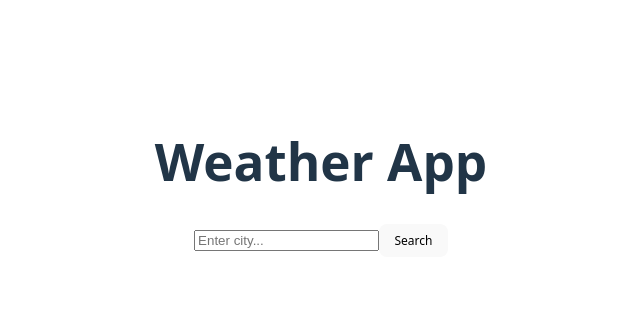
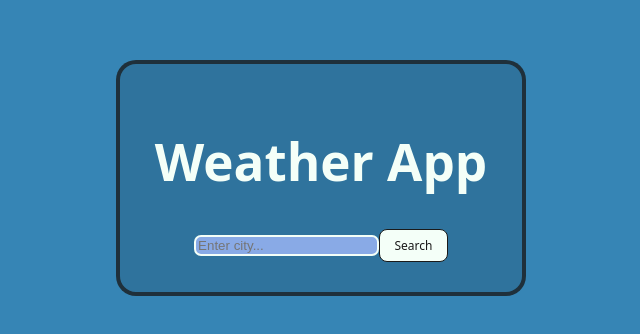
Before and after one commit to Ilyasin001/weather-app, a React (Vite) app in the folder WeatherApp/: page / in a window 1280 px wide. Shown: the part 222-556 px from the top of the page, without its empty margins (319-959 px from the left). Built offline with nearby package versions, Linux system fonts and the light colour scheme.

Commit message:
CSS changes

```diff
--- a/WeatherApp/src/App.css
+++ b/WeatherApp/src/App.css
@@ -3,8 +3,6 @@
   font-family: system-ui, Avenir, Helvetica, Arial, sans-serif;
   line-height: 1.5;
   font-weight: 400;
-
-  color-scheme: light dark;
 
   max-width: 1280px;
   text-align: center;
@@ -13,46 +11,51 @@
 }
 
 body {
+  color: #F4FFF8;
   margin: 0;
   display: flex;
   place-items: center;
   min-width: 320px;
   min-height: 100vh;
+  background-color: #3685B5;
 }
 
-h1 {
+.App{
+  padding: 30px;
+  background-color: rgb(0, 0, 0,0.13);
+  border: #1a1a1abf solid 4px;
+  border-radius: 20px;
+}
+
+#title{
+  color: #F4FFF8;
   font-size: 3.2em;
   line-height: 1.1;
+  padding: 5px;
 }
 
-button {
+#search-field{
+  background-color: #89AAE6 ;
+  color: #F4FFF8;
+  border: #F4FFF8 solid 2px;
+  border-radius: 7px;
+
+}
+
+#search-btn {
+  color: #1a1a1a;
   border-radius: 8px;
   border: 1px solid transparent;
   padding: 0.6em 1.2em;
   font-size: 0.75em;
   font-weight: 500;
   font-family: inherit;
-  background-color: #1a1a1a;
+  background-color: #F4FFF8;
+  border: #1a1a1a solid 1px;
   cursor: pointer;
-  transition: border-color 0.25s;
+  transition: all 0.3s;
 }
-button:hover {
+#search-btn:hover {
+  background-color: #89AAE6;
   border-color: #646cff;
 }
-button:focus,
-button:focus-visible {
-  outline: 4px auto -webkit-focus-ring-color;
-}
-
-@media (prefers-color-scheme: light) {
-  :root {
-    color: #213547;
-    background-color: #ffffff;
-  }
-  a:hover {
-    color: #747bff;
-  }
-  button {
-    background-color: #f9f9f9;
-  }
-}
--- a/WeatherApp/src/App.jsx
+++ b/WeatherApp/src/App.jsx
@@ -56,36 +56,35 @@ function App() {
 
   return (
     <div className="App">
-      <header className="App-header">
-        <h1>Weather App</h1>
+        <h1 id = "title">Weather App</h1>
 
         <div>
           <input
             type="text"
+            id = "search-field"
             placeholder="Enter city..."
             onChange={(e) => setSearch(e.target.value)}
           />
-          <button onClick={searchPressed}>Search</button>
+          <button id="search-btn" onClick={searchPressed}>Search</button>
         </div>
 
         {weather && (
           <div>
-            <h2>
+            <h2 id="city-title">
               {weather.cityName}, {weather.country}
             </h2>
 
-            <p>{weather.main.temp}°C</p>
-            <p>{weather.main.humidity}g/m³</p>
-            <p>{weather.wind.speed}mph</p>
-              <p>{weather.wind.speed < 1 ? "Calm" :
+            <p id = "metric temp" >{weather.main.temp}°C</p>
+            <p id = "metric humid" >{weather.main.humidity}g/m³</p>
+            <p id = "metric speed" >{weather.wind.speed}mph</p>
+            <p id = "metric wind-speed" >{weather.wind.speed < 1 ? "Calm" :
                 weather.wind.speed < 3 ? "Light Air" :
                 weather.wind.speed < 7? "Light Breeze" :
                 weather.wind.speed < 12? "Gentle Breeze" : "Moderate Breeze"}</p>
-            <p>{weather.weather[0].main}</p>
-            <p>({weather.weather[0].description})</p>
+            <p id = "metric clouds" >{weather.weather[0].main}</p>
+            <p id = "metric desc" >({weather.weather[0].description})</p>
           </div>
         )}
-      </header>
     </div>
   );
 }
```
